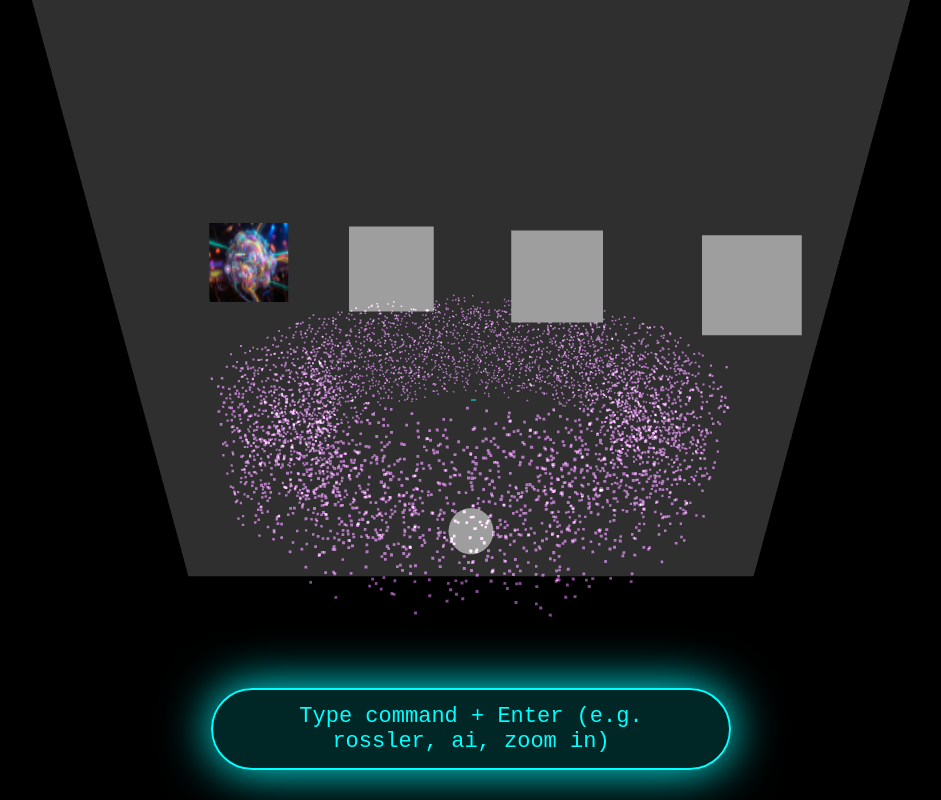
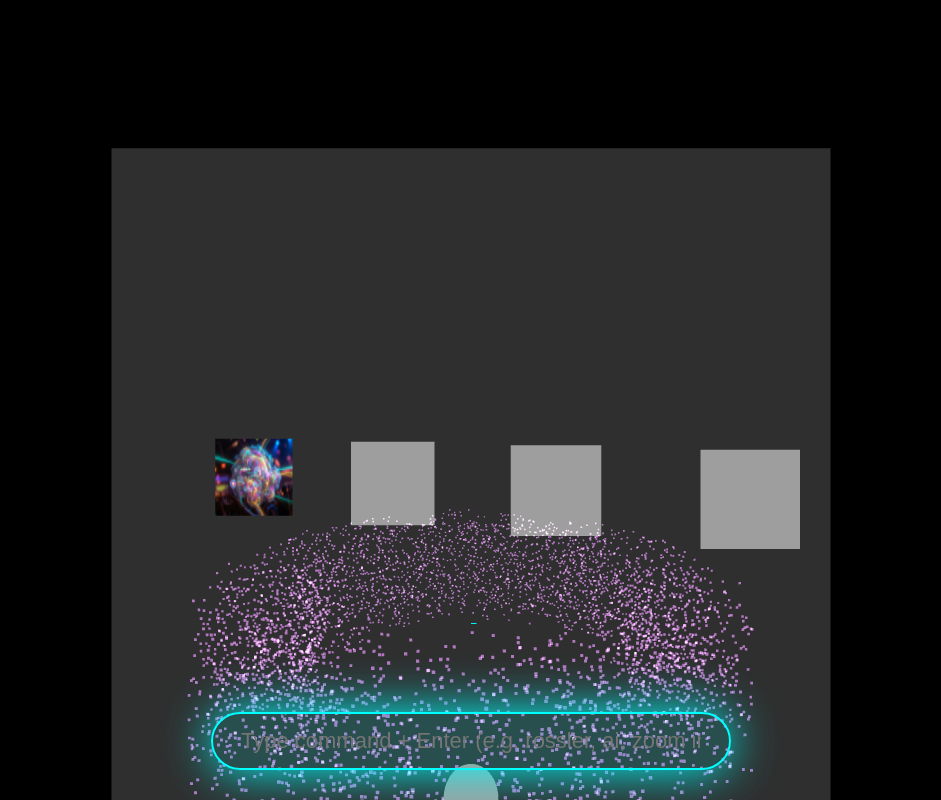
Before and after one commit to justkezurk/axiom-music-fractal, a plain HTML site: page index.html in a window 1280 px wide. Shown: the whole page, without its empty margins (169-1110 px from the left). Drawn offline with nearby package versions, Linux system fonts and the light colour scheme; animation ran at ten frames a second.

Commit message:
Update index.html

```diff
--- a/index.html
+++ b/index.html
@@ -4,20 +4,40 @@
   <meta charset="UTF-8">
   <meta name="viewport" content="width=device-width, initial-scale=1.0">
   <title>AXIOM Music • Infinite Gaussian Fractal Studio</title>
+
   <style>
-    body { margin:0; overflow:hidden; background:#0a001f; font-family:monospace; }
+    body {
+      margin: 0;
+      overflow: hidden;
+      background: #0a001f;
+      font-family: monospace;
+    }
+
     #command {
-      position:absolute; bottom:30px; left:50%; transform:translateX(-50%);
-      background:rgba(0,255,255,0.15); color:#00ffff; padding:14px 28px;
-      border-radius:9999px; border:2px solid #00ffff; font-size:22px;
-      width:460px; text-align:center; box-shadow:0 0 50px #00ffff;
-      pointer-events:auto; z-index:100;
+      position: absolute;
+      bottom: 30px;
+      left: 50%;
+      transform: translateX(-50%);
+      background: rgba(0,255,255,0.15);
+      color: #00ffff;
+      padding: 14px 28px;
+      border-radius: 9999px;
+      border: 2px solid #00ffff;
+      font-size: 22px;
+      width: 460px;
+      text-align: center;
+      box-shadow: 0 0 50px #00ffff;
+      outline: none;
     }
   </style>
 </head>
+
 <body>
-  <div id="command">Type command + Enter (e.g. rossler, ai, zoom in)</div>
+
+<input id="command" placeholder="Type command + Enter (e.g. rossler, ai, zoom in)" />
+
 <script src="https://cdnjs.cloudflare.com/ajax/libs/three.js/r134/three.min.js"></script>
+
 <script>
 const TEXTURES = {
   nebula:      "textures/1-toroidal-nebula.png",
@@ -30,12 +50,17 @@
   commandOrb:  "textures/8-command-orb.png"
 };
 
-    let rossler = { x:0.1, y:0, z:0, a:0.2, b:0.2, c:5.7, dt:1/44100,
+let rossler = {
+  x:0.1, y:0, z:0,
+  a:0.2, b:0.2, c:5.7,
+  dt:1/44100,
   step() {
     const dx = -this.y - this.z;
     const dy = this.x + this.a * this.y;
     const dz = this.b + this.z * (this.x - this.c);
-        this.x += this.dt * dx; this.y += this.dt * dy; this.z += this.dt * dz;
+    this.x += this.dt * dx;
+    this.y += this.dt * dy;
+    this.z += this.dt * dz;
     return {x:this.x, y:this.y, z:this.z};
   }
 };
@@ -45,108 +70,192 @@
 
 function initScene() {
   scene = new THREE.Scene();
-      camera = new THREE.PerspectiveCamera(75, window.innerWidth/window.innerHeight, 0.1, 10000);
-      renderer = new THREE.WebGLRenderer({antialias:true});
+
+  camera = new THREE.PerspectiveCamera(
+    75,
+    window.innerWidth / window.innerHeight,
+    0.1,
+    10000
+  );
+
+  renderer = new THREE.WebGLRenderer({ antialias:true });
   renderer.setSize(window.innerWidth, window.innerHeight);
   renderer.setPixelRatio(window.devicePixelRatio);
   document.body.appendChild(renderer.domElement);
 
   const loader = new THREE.TextureLoader();
 
-      // Main toroidal festival nebula point cloud
+  // Nebula points
   loader.load(TEXTURES.nebula, tex => {
     const geo = new THREE.BufferGeometry();
     const pos = new Float32Array(15000);
     const col = new Float32Array(15000);
+
     for (let i = 0; i < 15000; i += 3) {
       const a = Math.random() * Math.PI * 2;
       const r = 12 + Math.random() * 8;
+
       pos[i]   = Math.cos(a) * r;
-          pos[i+1] = (Math.random()-0.5)*10;
+      pos[i+1] = (Math.random() - 0.5) * 10;
       pos[i+2] = Math.sin(a) * r;
-          col[i] = 0.9; col[i+1] = 0.5; col[i+2] = 1;
+
+      col[i] = 0.9;
+      col[i+1] = 0.5;
+      col[i+2] = 1;
     }
+
     geo.setAttribute('position', new THREE.BufferAttribute(pos,3));
     geo.setAttribute('color', new THREE.BufferAttribute(col,3));
-        const mat = new THREE.PointsMaterial({size:0.22, vertexColors:true, transparent:true, opacity:0.92, blending:THREE.AdditiveBlending, map:tex, depthTest:false});
+
+    const mat = new THREE.PointsMaterial({
+      size:0.22,
+      vertexColors:true,
+      transparent:true,
+      opacity:0.92,
+      blending:THREE.AdditiveBlending,
+      map:tex,
+      depthTest:false
+    });
+
     points = new THREE.Points(geo, mat);
     scene.add(points);
   });
 
-      // Rössler attractor ribbon
+  // Rössler line
   loader.load(TEXTURES.rossler, tex => {
-        const lineGeo = new THREE.BufferGeometry();
-        const linePos = new Float32Array(2400);
-        lineGeo.setAttribute('position', new THREE.BufferAttribute(linePos,3));
-        const lineMat = new THREE.LineBasicMaterial({color:0x00ffff, linewidth:8, transparent:true, opacity:0.95, map:tex});
-        attractorLine = new THREE.Line(lineGeo, lineMat);
+    const geo = new THREE.BufferGeometry();
+    const pos = new Float32Array(2400);
+
+    geo.setAttribute('position', new THREE.BufferAttribute(pos,3));
+
+    const mat = new THREE.LineBasicMaterial({
+      color:0x00ffff,
+      transparent:true,
+      opacity:0.95
+    });
+
+    attractorLine = new THREE.Line(geo, mat);
     scene.add(attractorLine);
   });
 
-      // Node billboards + overlay + command orb (same as before)
-      const nodeTextures = [TEXTURES.ai, TEXTURES.collab, TEXTURES.marketplace, TEXTURES.education];
+  // Nodes
+  const nodeTextures = [
+    TEXTURES.ai,
+    TEXTURES.collab,
+    TEXTURES.marketplace,
+    TEXTURES.education
+  ];
+
   nodeTextures.forEach((url,i) => {
     loader.load(url, tex => {
-          const sprite = new THREE.Sprite(new THREE.SpriteMaterial({map:tex, transparent:true, depthTest:false}));
+      const sprite = new THREE.Sprite(
+        new THREE.SpriteMaterial({
+          map:tex,
+          transparent:true,
+          depthTest:false
+        })
+      );
+
       sprite.scale.set(8,8,1);
       sprite.position.set((i-1.5)*15, 10, -12 + i*4);
       scene.add(sprite);
     });
   });
 
+  // Overlay
   loader.load(TEXTURES.overlay, tex => {
-        const plane = new THREE.Mesh(new THREE.PlaneGeometry(120,120), new THREE.MeshBasicMaterial({map:tex, transparent:true, opacity:0.3, blending:THREE.AdditiveBlending, side:THREE.DoubleSide}));
+    const plane = new THREE.Mesh(
+      new THREE.PlaneGeometry(120,120),
+      new THREE.MeshBasicMaterial({
+        map:tex,
+        transparent:true,
+        opacity:0.3,
+        blending:THREE.AdditiveBlending,
+        side:THREE.DoubleSide
+      })
+    );
+
     plane.position.z = -45;
     scene.add(plane);
   });
 
+  // Command orb
   loader.load(TEXTURES.commandOrb, tex => {
-        commandOrbMesh = new THREE.Mesh(new THREE.SphereGeometry(2.2,64,64), new THREE.MeshBasicMaterial({map:tex, transparent:true, side:THREE.DoubleSide}));
+    commandOrbMesh = new THREE.Mesh(
+      new THREE.SphereGeometry(2.2,64,64),
+      new THREE.MeshBasicMaterial({
+        map:tex,
+        transparent:true,
+        side:THREE.DoubleSide
+      })
+    );
+
     commandOrbMesh.position.set(0,-14,0);
     scene.add(commandOrbMesh);
   });
 
   camera.position.set(0,18,42);
-      camera.lookAt(0,0,0);
 }
 
 function animate() {
   requestAnimationFrame(animate);
   time += 0.014;
 
-      if (rossler) {
+  if (rossler && attractorLine) {
     const s = rossler.step();
-        if (attractorLine) {
     const pos = attractorLine.geometry.attributes.position.array;
-          for (let i = 2397; i >= 3; i--) pos[i] = pos[i-3];
-          pos[0] = s.x*4.5; pos[1] = s.y*4.5; pos[2] = s.z*4.5;
+
+    for (let i = 2397; i >= 3; i--) {
+      pos[i] = pos[i-3];
+    }
+
+    pos[0] = s.x * 4.5;
+    pos[1] = s.y * 4.5;
+    pos[2] = s.z * 4.5;
+
     attractorLine.geometry.attributes.position.needsUpdate = true;
   }
-        if (points) points.rotation.y = time*0.09 + s.x*0.12;
+
+  if (points) {
+    points.rotation.y += 0.002;
+    points.rotation.x = Math.sin(time * 0.3) * 0.03;
   }
 
-      if (points) points.rotation.x = Math.sin(time*0.35)*0.035;
-      if (commandOrbMesh) commandOrbMesh.rotation.y = time*0.8;
+  if (commandOrbMesh) {
+    commandOrbMesh.rotation.y += 0.01;
+  }
 
   renderer.render(scene, camera);
 }
 
-    // Type-to-fly + infinite zoom
-    document.getElementById('command').addEventListener('keydown', e => {
-      if (e.key === 'Enter') {
-        const cmd = e.target.textContent.trim().toLowerCase();
-        e.target.textContent = '';
-        if (cmd.includes('rossler')) camera.position.set(0,6,12);
-        else if (cmd.includes('ai')) camera.position.set(22,14,18);
-        else if (cmd.includes('zoom')) camera.position.multiplyScalar(cmd.includes('in') ? 0.65 : 1.75);
+// COMMAND INPUT FIXED
+const input = document.getElementById("command");
+
+input.addEventListener("keydown", (e) => {
+  if (e.key === "Enter") {
+    const cmd = input.value.trim().toLowerCase();
+    input.value = "";
+
+    if (cmd.includes("rossler")) {
+      camera.position.set(0,6,12);
+    }
+    else if (cmd.includes("ai")) {
+      camera.position.set(22,14,18);
+    }
+    else if (cmd.includes("zoom")) {
+      const factor = cmd.includes("in") ? 0.65 : 1.75;
+      camera.position.multiplyScalar(factor);
+    }
   }
 });
 
-    window.addEventListener('wheel', e => {
-      camera.position.multiplyScalar(e.deltaY > 0 ? 1.22 : 0.82);
+// Scroll zoom
+window.addEventListener("wheel", (e) => {
+  camera.position.multiplyScalar(e.deltaY > 0 ? 1.2 : 0.8);
 });
 
-    window.addEventListener('resize', () => {
+// Resize
+window.addEventListener("resize", () => {
   camera.aspect = window.innerWidth / window.innerHeight;
   camera.updateProjectionMatrix();
   renderer.setSize(window.innerWidth, window.innerHeight);
@@ -155,7 +264,12 @@
 // Start
 initScene();
 animate();
-    console.log("%c✅ AXIOM Music Fractal Live on GitHub Pages", "color:#00ffff;font-size:20px");
+
+// Auto focus input
+input.focus();
+
+console.log("AXIOM Music Fractal Live");
 </script>
+
 </body>
 </html>
```
Lines whose indentation alone changed are shown as unchanged.
